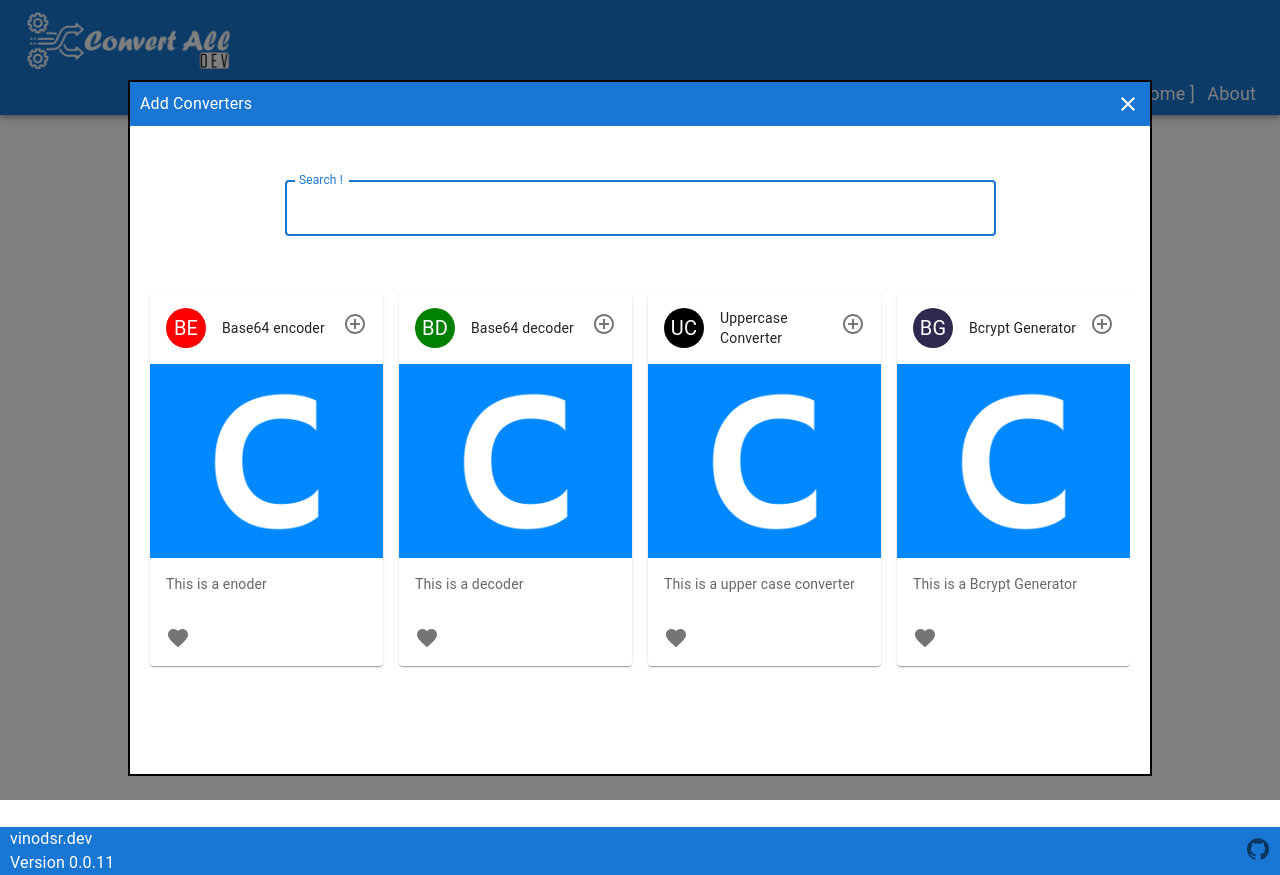
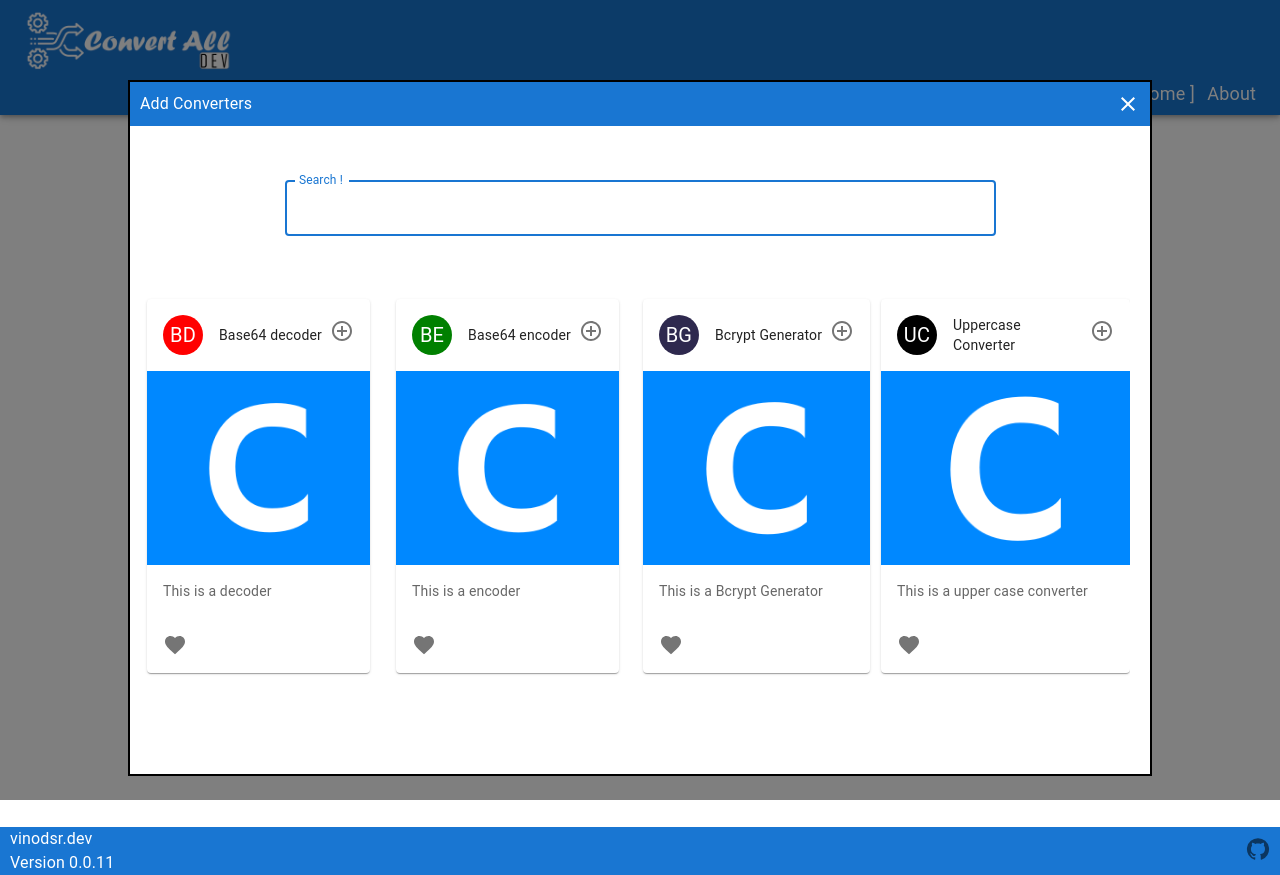
Before and after one commit to vinodsr/convertall, a React (Create React App) app: page / in a window 1280 px wide. Both pictures are taken after typing "Sample" into the empty fields and a click on the button "ADD CONVERTERS". Built offline with nearby package versions, Linux system fonts and the light colour scheme.

Commit message:
Restructured the converter
closes #6

```diff
--- /dev/null
+++ b/src/Converters/base64decode/metadata.tsx
@@ -0,0 +1,11 @@
+import { ConverterMeta } from "@src/Interfaces/ConverterMeta";
+import Base64Decoder from "./Base64Decoder";
+
+export const Base64DecoderMeta: ConverterMeta = {
+  converterKey: "bd",
+  name: "Base64 decoder",
+  ascentColor: "red",
+  description: "This is a decoder",
+  tags: [],
+  component: Base64Decoder,
+};
--- /dev/null
+++ b/src/Converters/base64encode/metadata.tsx
@@ -0,0 +1,11 @@
+import { ConverterMeta } from "@src/Interfaces/ConverterMeta";
+import Base64Encoder from "./Base64Encoder";
+
+export const Base64EncoderMeta: ConverterMeta = {
+  converterKey: "be",
+  name: "Base64 encoder",
+  ascentColor: "green",
+  description: "This is a encoder",
+  tags: [],
+  component: Base64Encoder,
+};
--- /dev/null
+++ b/src/Converters/bcrypt/metadata.tsx
@@ -0,0 +1,11 @@
+import { ConverterMeta } from "@src/Interfaces/ConverterMeta";
+import BcryptConverter from "./BcryptConverter";
+
+export const BcryptConverterMeta: ConverterMeta = {
+  converterKey: "bc",
+  name: "Bcrypt Generator",
+  ascentColor: "#2E294E",
+  description: "This is a Bcrypt Generator",
+  tags: [],
+  component: BcryptConverter,
+};
--- /dev/null
+++ b/src/Converters/uppercase/metadata.tsx
@@ -0,0 +1,11 @@
+import { ConverterMeta } from "@src/Interfaces/ConverterMeta";
+import UpperCase from "./UpperCase";
+
+export const UpperCaseMeta: ConverterMeta = {
+  converterKey: "uc",
+  name: "Uppercase Converter",
+  ascentColor: "black",
+  description: "This is a upper case converter",
+  tags: [],
+  component: UpperCase,
+};
--- a/src/ConvertersMeta/Database.ts
+++ b/src/ConvertersMeta/Database.ts
@@ -1,65 +1,19 @@
-import Base64Decoder from "@src/Components/Converters/base64decode/Base64Decoder";
-import Base64Encoder from "@src/Components/Converters/base64encode/Base64Encoder";
-import { ConverterProps } from "@src/Interfaces/ConverterProps";
-import UpperCase from "@src/Components/Converters/uppercase/UpperCase";
 import { ConverterMeta } from "@src/Interfaces/ConverterMeta";
-import BcryptConverter from "@src/Components/Converters/bcrypt/BcryptConverter";
-
-/**
- * Create the Converter Meta structure
- * @param converterKey Converter key
- * @param name name of the converter
- * @param color Color for title
- * @param description Description
- * @param tags Tags for searching
- * @param component Component reference
- * @returns
- */
-const buildInfo = (
-  converterKey: string,
-  name: string,
-  color: string,
-  description: string,
-  tags: string[],
-  component: React.FC<ConverterProps>
-): ConverterMeta => {
-  return { converterKey, name, color, description, tags, component };
-};
+import { Base64DecoderMeta } from "@src/Converters/base64decode/metadata";
+import { Base64EncoderMeta } from "@src/Converters/base64encode/metadata";
+import { BcryptConverterMeta } from "@src/Converters/bcrypt/metadata";
+import { UpperCaseMeta } from "@src/Converters/uppercase/metadata";
 
 /**
  * Converters List
  */
-export const ConverterList: ConverterMeta[] = [
-  buildInfo(
-    "be",
-    "Base64 encoder",
-    "red",
-    "This is a enoder",
-    [],
-    Base64Encoder
-  ),
-  buildInfo(
-    "bd",
-    "Base64 decoder",
-    "green",
-    "This is a decoder",
-    [],
-    Base64Decoder
-  ),
-  buildInfo(
-    "uc",
-    "Uppercase Converter",
-    "black",
-    "This is a upper case converter",
-    [],
-    UpperCase
-  ),
-  buildInfo(
-    "bc",
-    "Bcrypt Generator",
-    "#2E294E",
-    "This is a Bcrypt Generator",
-    [],
-    BcryptConverter
-  ),
-];
+export const ConverterList: ConverterMeta[] = [];
+
+const buildMetadata = () => {
+  // read the meta data folder
+  ConverterList.push(Base64DecoderMeta);
+  ConverterList.push(Base64EncoderMeta);
+  ConverterList.push(BcryptConverterMeta);
+  ConverterList.push(UpperCaseMeta);
+};
+buildMetadata();
--- a/src/Interfaces/ConverterMeta.ts
+++ b/src/Interfaces/ConverterMeta.ts
@@ -3,7 +3,7 @@ import { ConverterProps } from "./ConverterProps";
 export interface ConverterMeta {
   converterKey: string;
   name: string;
-  color: string;
+  ascentColor: string;
   description: string;
   tags: string[];
   component: React.FC<ConverterProps>;
--- a/src/components/ConvertersSearch/ConvertersSearch.tsx
+++ b/src/components/ConvertersSearch/ConvertersSearch.tsx
@@ -174,18 +174,24 @@ export const ConvertersSearch = React.forwardRef(
               return (
                 <Grid
                   item
+                  container
                   xs={12}
                   md={4}
                   lg={3}
                   xl={2}
                   spacing={2}
                   direction="row"
+                  justifyContent="center"
+                  alignItems="center"
+                  style={{
+                    paddingBottom: "20px",
+                  }}
                 >
                   <Card sx={{ maxWidth: 340 }}>
                     <CardHeader
                       avatar={
                         <Avatar
-                          sx={{ bgcolor: converter.color }}
+                          sx={{ bgcolor: converter.ascentColor }}
                           aria-label="recipe"
                         >
                           {avatarKey}
--- a/src/pages/ConverterMain.tsx
+++ b/src/pages/ConverterMain.tsx
@@ -261,7 +261,7 @@ function ConverterMain() {
                       helpText={componentMeta.description}
                       converterId={converter.converterId}
                       converterKey={converter.converterKey}
-                      color={componentMeta.color}
+                      color={componentMeta.ascentColor}
                       onClose={(componentId: string) => {
                         console.info("Removing Converter ", componentId);
                         removeConverter(componentId);
```
Also changed, not shown: src/Converters/base64decode/Base64Decoder.tsx (renamed from src/components/converters/base64decode/Base64Decoder.tsx), src/Converters/base64encode/Base64Encoder.tsx (renamed from src/components/converters/base64encode/Base64Encoder.tsx), src/Converters/bcrypt/BcryptConverter.tsx (renamed from src/components/converters/bcrypt/BcryptConverter.tsx), src/Converters/uppercase/UpperCase.tsx (renamed from src/components/converters/uppercase/UpperCase.tsx).
